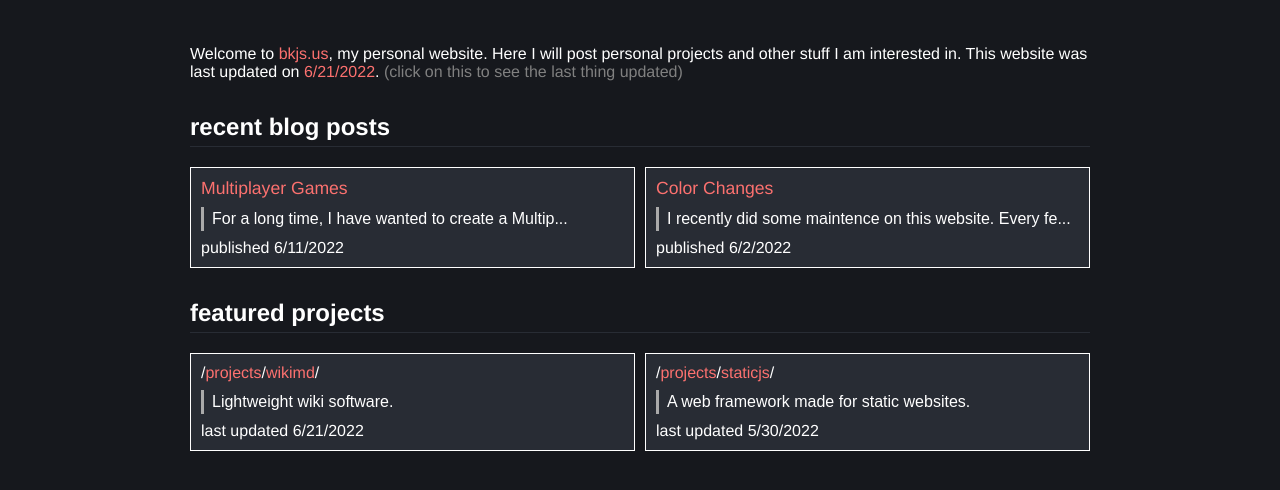
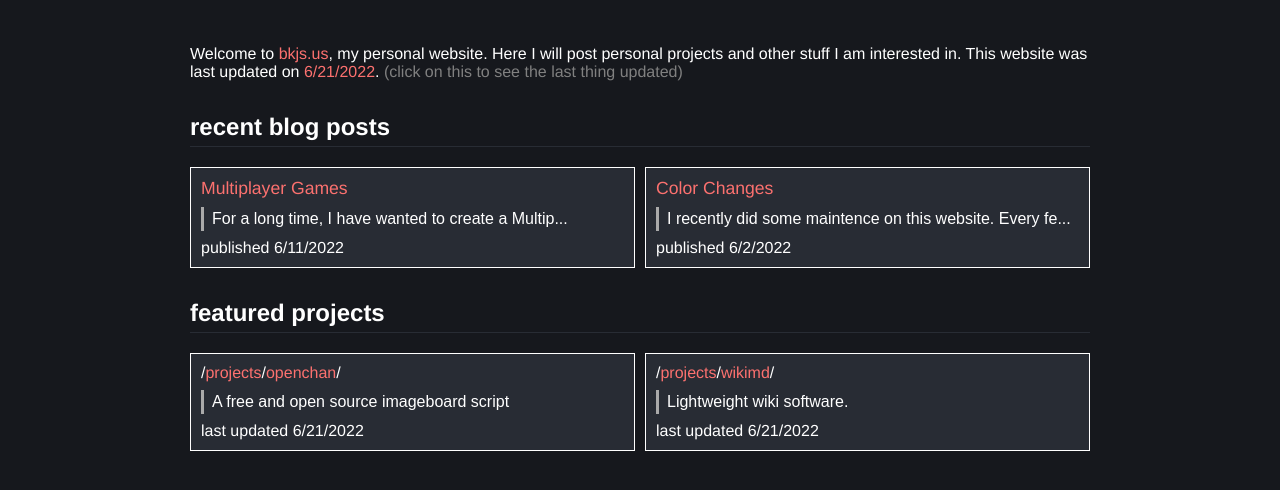
Before and after one commit to brodyking/bkjs-classic, a plain HTML site: page index.html in a window 1280 px wide. Shown: the part 276-766 px from the top of the page. Drawn offline with Linux system fonts and the light colour scheme.

Commit message:
Added openchan to /projects/ and to index

```diff
--- a/index.html
+++ b/index.html
@@ -34,15 +34,15 @@
             <h2>featured projects</h2>
             <blockgrid>
                 <block >
+	            	/<a href="projects">projects</a>/<a href="projects/openchan/">openchan</a>/<br>
+	            	<blockquote>A free and open source imageboard script</blockquote>
+	            	last updated 6/21/2022
+	            </block>
+                <block >
 	            	/<a href="projects">projects</a>/<a href="projects/wikimd/">wikimd</a>/<br>
 	            	<blockquote>Lightweight wiki software.</blockquote>
 	            	last updated 6/21/2022
 	            </block>
-            	<block>
-    	            /<a href="projects">projects</a>/<a href="projects/staticjs/">staticjs</a>/<br>
-    	            <blockquote>A web framework made for static websites.</blockquote>
-    	           	last updated 5/30/2022
-    	        </block>
             </blockgrid>
         </cc>
         <script>
```
Also changed, not shown: projects/index.html (+5 -0 lines).
